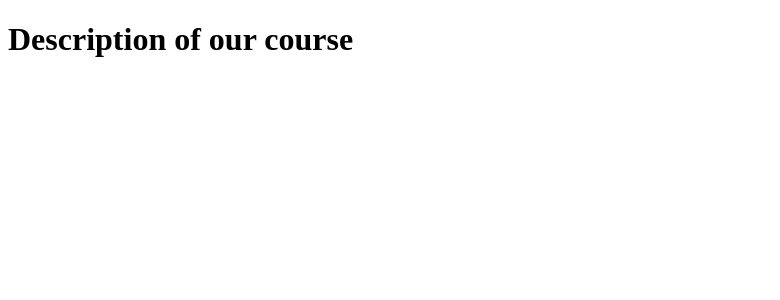
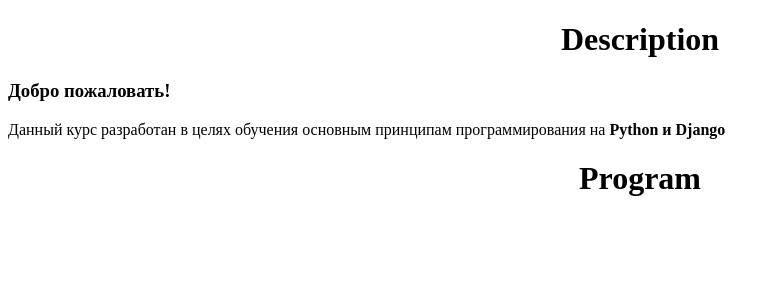
Before and after one commit to ooniversity/ooniversity_django_courses_07, a Python web app: template templates/description.html in a window 1280 px wide. Shown: the top 300 px of the page, without its empty margins (0-780 px from the left). Run offline with Jinja, Linux system fonts and the light colour scheme; the template is opened without the code that fills it, so the values that code supplies are empty.

Commit message:
initial commit

```diff
--- a/static/css/style.css
+++ b/static/css/style.css
@@ -1,2 +1,3 @@
 img {width: 800px; height: 150px;}
 .view {text-align: center;}
+.text {text-align: center;}
--- a/templates/description.html
+++ b/templates/description.html
@@ -3,14 +3,23 @@
 <html lang="ru">
 <head>
 	<title>Description</title>
+	<link rel="stylesheet" type="text/css" href="../static/css/style.css">
 </head>
 <body>
 	<header>
-		<h1>Description of our course</h1>
+		<div class="text"><h1>Description</h1></div>
 	</header>
+	<article>
+		<h3>Добро пожаловать!</h3>
+		<p>Данный курс разработан в целях обучения основным принципам программирования на
+		<b>Python и Django</b></p>
+	</article>
 
-	<title>
-		<h2>Wolcome</h2>
-	</title>
+	<header>
+		<div class="text"><h1>Program</h1></div>
+	</header>
+	<article>
+
+	</article>
 </body>
 </html>
--- a/templates/information.html
+++ b/templates/information.html
@@ -3,6 +3,7 @@
 <html lang="ru">
 <head>
 	<title>Information</title>
+	<link rel="stylesheet" type="text/css" href="../static/css/style.css">
 </head>
 <body>
 	<header>
```
Also changed, not shown: templates/index.html (+12 -0 lines), 1 other file.
